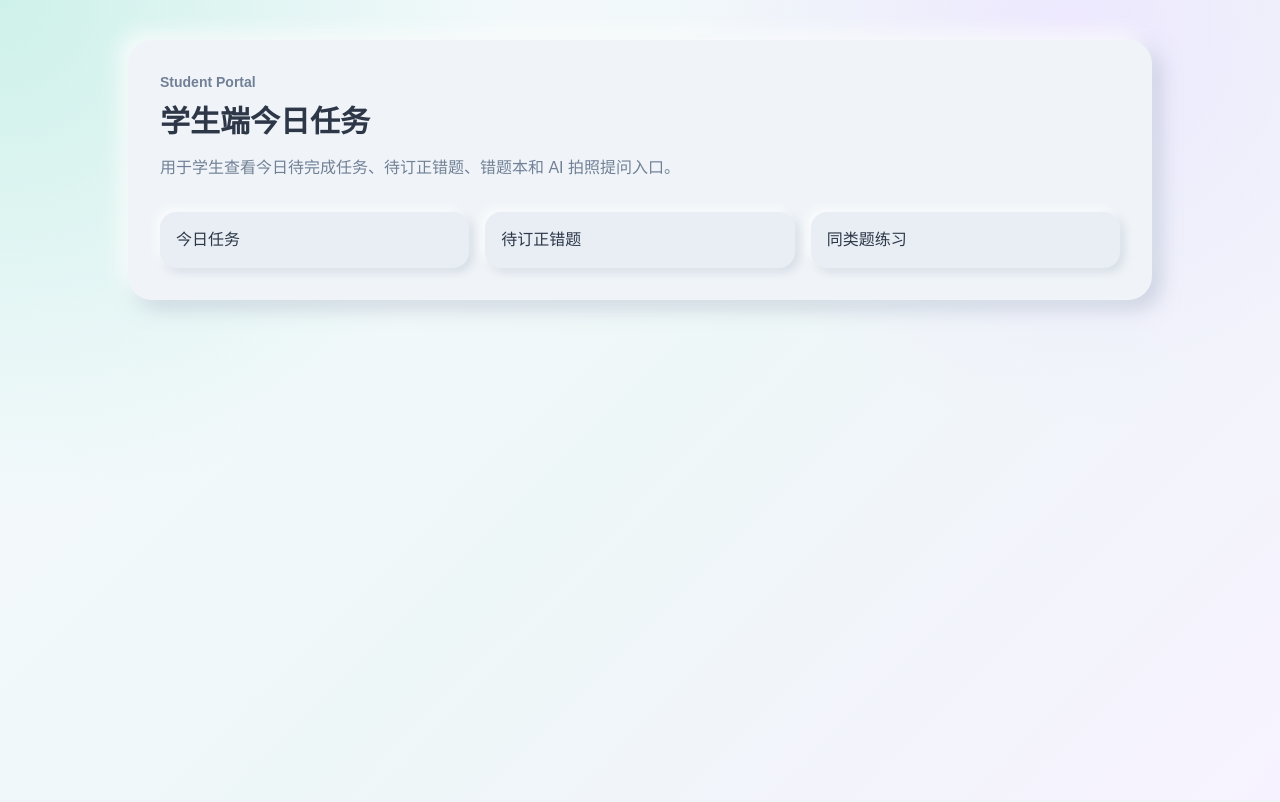
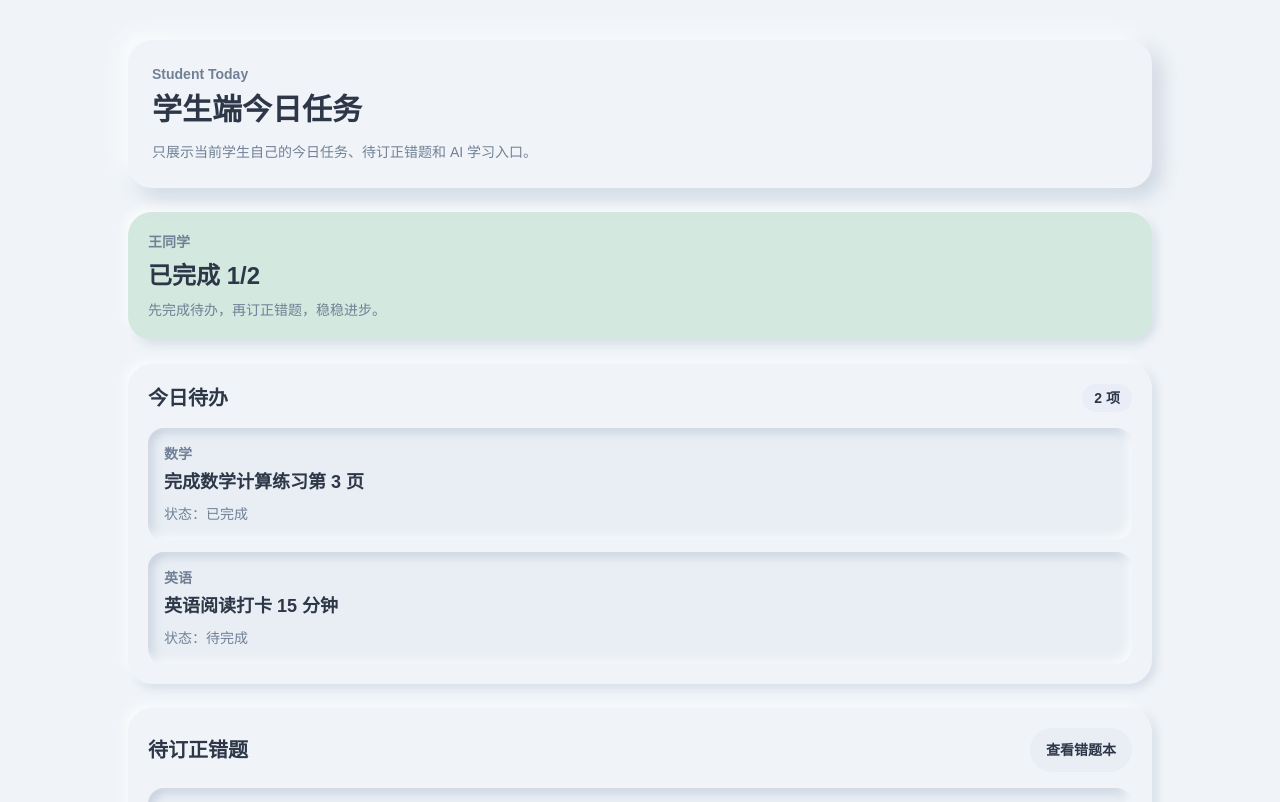
Before and after one commit to yyshi127/After_Class, a Next.js app: page /student in a window 1280 px wide. Shown: the top 802 px of the page. Built offline with nearby package versions, Linux system fonts and the light colour scheme.

Commit message:
feat(ui): add student today tasks page

```diff
--- a/app/student/page.tsx
+++ b/app/student/page.tsx
@@ -1,12 +1,84 @@
-import { RoleShell } from '@/components/role-shell';
+import { StudentTodayTasksPage } from '@/components/student/student-today-tasks-page';
+import { getStudentTodayTaskSummary, type StudentTodayMistakeSource, type StudentTodayTaskSource } from '@/domain/student/today-tasks';
+
+const demoStudent = {
+  id: 'demo-student-user-wang',
+  role: 'STUDENT' as const,
+};
+
+const demoTasks: StudentTodayTaskSource[] = [
+  {
+    id: 'task-math-calculation',
+    campusId: 'demo-campus-east',
+    classId: 'demo-class-east-g3',
+    studentId: 'demo-student-profile-wang',
+    studentUserId: 'demo-student-user-wang',
+    title: '完成数学计算练习第 3 页',
+    subject: '数学',
+    status: 'COMPLETED',
+  },
+  {
+    id: 'task-english-reading',
+    campusId: 'demo-campus-east',
+    classId: 'demo-class-east-g3',
+    studentId: 'demo-student-profile-wang',
+    studentUserId: 'demo-student-user-wang',
+    title: '英语阅读打卡 15 分钟',
+    subject: '英语',
+    status: 'PENDING',
+  },
+  {
+    id: 'task-other-student',
+    campusId: 'demo-campus-east',
+    classId: 'demo-class-east-g3',
+    studentId: 'demo-student-profile-li',
+    studentUserId: 'demo-student-user-li',
+    title: '其他同学的语文背诵',
+    subject: '语文',
+    status: 'PENDING',
+  },
+];
+
+const demoMistakes: StudentTodayMistakeSource[] = [
+  {
+    id: 'mistake-wang-multiply',
+    campusId: 'demo-campus-east',
+    classId: 'demo-class-east-g3',
+    studentId: 'demo-student-profile-wang',
+    studentUserId: 'demo-student-user-wang',
+    subject: '数学',
+    knowledgePoint: '两位数乘法',
+    correctionStatus: 'PENDING_CORRECTION',
+  },
+  {
+    id: 'mistake-wang-punctuation',
+    campusId: 'demo-campus-east',
+    classId: 'demo-class-east-g3',
+    studentId: 'demo-student-profile-wang',
+    studentUserId: 'demo-student-user-wang',
+    subject: '语文',
+    knowledgePoint: '标点使用',
+    correctionStatus: 'CORRECTED',
+  },
+  {
+    id: 'mistake-li-sentence',
+    campusId: 'demo-campus-east',
+    classId: 'demo-class-east-g3',
+    studentId: 'demo-student-profile-li',
+    studentUserId: 'demo-student-user-li',
+    subject: '语文',
+    knowledgePoint: '其他同学的病句修改',
+    correctionStatus: 'PENDING_CORRECTION',
+  },
+];
 
 export default function StudentPage() {
-  return (
-    <RoleShell
-      label="Student Portal"
-      title="学生端今日任务"
-      description="用于学生查看今日待完成任务、待订正错题、错题本和 AI 拍照提问入口。"
-      highlights={["今日任务", "待订正错题", "同类题练习"]}
-    />
-  );
+  const summary = getStudentTodayTaskSummary({
+    actor: demoStudent,
+    studentName: '王同学',
+    tasks: demoTasks,
+    mistakes: demoMistakes,
+  });
+
+  return <StudentTodayTasksPage summary={summary} />;
 }
--- /dev/null
+++ b/components/student/student-today-tasks-page.tsx
@@ -0,0 +1,71 @@
+import { formatStudentTaskStatus, type StudentTodayTaskSummary } from '@/domain/student/today-tasks';
+
+export function StudentTodayTasksPage({ summary }: { summary: StudentTodayTaskSummary }) {
+  return (
+    <main aria-label="学生今日任务页" className="min-h-screen overflow-x-hidden bg-background px-4 py-6 text-foreground sm:px-6 sm:py-10">
+      <section className="mx-auto grid max-w-5xl gap-5 sm:gap-6">
+        <div className="rounded-neu bg-surface p-5 shadow-neu sm:p-6">
+          <p className="text-sm font-semibold text-muted">Student Today</p>
+          <h1 className="mt-2 font-heading text-3xl font-bold">学生端今日任务</h1>
+          <p className="mt-3 text-sm leading-6 text-muted">只展示当前学生自己的今日任务、待订正错题和 AI 学习入口。</p>
+        </div>
+
+        <section aria-label="今日完成进度" className="rounded-3xl bg-mint/40 p-5 shadow-neu-sm">
+          <p className="text-sm font-semibold text-muted">{summary.studentName}</p>
+          <h2 className="mt-2 text-2xl font-bold">{summary.progressLabel}</h2>
+          <p className="mt-2 text-sm text-muted">{summary.encouragement}</p>
+        </section>
+
+        <section aria-label="今日待办任务" className="rounded-3xl bg-surface p-5 shadow-neu-sm">
+          <div className="flex flex-wrap items-center justify-between gap-3">
+            <h2 className="text-xl font-bold">今日待办</h2>
+            <span className="rounded-full bg-lavender/50 px-3 py-1 text-sm font-semibold">{summary.tasks.length} 项</span>
+          </div>
+          <div className="mt-4 grid gap-3">
+            {summary.tasks.length === 0 ? (
+              <p className="rounded-2xl bg-surfaceAlt p-4 text-sm text-muted">今日暂无任务。</p>
+            ) : (
+              summary.tasks.map((task) => (
+                <article key={task.id} className="rounded-2xl bg-surfaceAlt p-4 shadow-neu-inset">
+                  <p className="text-sm font-semibold text-muted">{task.subject}</p>
+                  <h3 className="mt-1 text-lg font-bold">{task.title}</h3>
+                  <p className="mt-2 text-sm text-muted">状态：{formatStudentTaskStatus(task.status)}</p>
+                </article>
+              ))
+            )}
+          </div>
+        </section>
+
+        <section aria-label="待订正错题" className="rounded-3xl bg-surface p-5 shadow-neu-sm">
+          <div className="flex flex-wrap items-center justify-between gap-3">
+            <h2 className="text-xl font-bold">待订正错题</h2>
+            <a className="inline-flex min-h-11 items-center rounded-full bg-surfaceAlt px-4 py-2 text-sm font-semibold" href="/student/mistake-book">
+              查看错题本
+            </a>
+          </div>
+          <div className="mt-4 grid gap-3">
+            {summary.pendingCorrections.length === 0 ? (
+              <p className="rounded-2xl bg-surfaceAlt p-4 text-sm text-muted">暂无待订正错题。</p>
+            ) : (
+              summary.pendingCorrections.map((mistake) => (
+                <article key={mistake.id} className="rounded-2xl bg-surfaceAlt p-4 shadow-neu-inset">
+                  <p className="text-sm font-semibold text-muted">{mistake.subject}</p>
+                  <h3 className="mt-1 text-lg font-bold">{mistake.knowledgePoint}</h3>
+                  <p className="mt-2 text-sm text-muted">订正状态：待订正</p>
+                </article>
+              ))
+            )}
+          </div>
+        </section>
+
+        <section aria-label="AI 学习入口" className="rounded-3xl bg-peach/40 p-5 shadow-neu-sm">
+          <h2 className="text-xl font-bold">{summary.aiLearningEntryLabel}</h2>
+          <p className="mt-2 text-sm leading-6 text-muted">可以拍照提问、查看错题讲解和生成同类题练习；学习建议仅作辅助。</p>
+          <button className="mt-4 min-h-11 rounded-full bg-primary px-5 py-3 text-sm font-semibold text-primary-foreground shadow-soft" type="button">
+            拍照提问
+          </button>
+        </section>
+      </section>
+    </main>
+  );
+}
--- /dev/null
+++ b/domain/student/today-tasks.ts
@@ -0,0 +1,78 @@
+import { canAccessStudent, type PermissionActor } from '@/domain/auth/permissions';
+import type { MistakeCorrectionStatus } from '@/domain/mistake-book/mistake-book-item';
+
+export type StudentTodayTaskSource = {
+  id: string;
+  campusId: string;
+  classId: string;
+  studentId: string;
+  studentUserId: string;
+  title: string;
+  subject: string;
+  status: 'COMPLETED' | 'PENDING' | 'PENDING_CORRECTION';
+};
+
+export type StudentTodayMistakeSource = {
+  id: string;
+  campusId: string;
+  classId: string;
+  studentId: string;
+  studentUserId: string;
+  subject: string;
+  knowledgePoint: string;
+  correctionStatus: MistakeCorrectionStatus;
+};
+
+export type StudentTodayTaskSummary = {
+  studentName: string;
+  completedCount: number;
+  totalCount: number;
+  progressLabel: string;
+  encouragement: string;
+  tasks: StudentTodayTaskSource[];
+  pendingCorrections: StudentTodayMistakeSource[];
+  aiLearningEntryLabel: string;
+};
+
+export function getStudentTodayTaskSummary({
+  actor,
+  studentName,
+  tasks,
+  mistakes,
+}: {
+  actor: PermissionActor;
+  studentName: string;
+  tasks: readonly StudentTodayTaskSource[];
+  mistakes: readonly StudentTodayMistakeSource[];
+}): StudentTodayTaskSummary {
+  const visibleTasks = tasks.filter((task) => canAccessStudent(actor, toStudentAccessTarget(task)));
+  const visibleMistakes = mistakes.filter((mistake) => canAccessStudent(actor, toStudentAccessTarget(mistake)));
+  const completedCount = visibleTasks.filter((task) => task.status === 'COMPLETED').length;
+  const totalCount = visibleTasks.length;
+
+  return {
+    studentName,
+    completedCount,
+    totalCount,
+    progressLabel: totalCount === 0 ? '今日暂无任务' : `已完成 ${completedCount}/${totalCount}`,
+    encouragement: completedCount === totalCount && totalCount > 0 ? '今天保持得很好，继续巩固错题。' : '先完成待办，再订正错题，稳稳进步。',
+    tasks: visibleTasks,
+    pendingCorrections: visibleMistakes.filter((mistake) => mistake.correctionStatus === 'PENDING_CORRECTION'),
+    aiLearningEntryLabel: 'AI 学习助手',
+  };
+}
+
+function toStudentAccessTarget(item: StudentTodayTaskSource | StudentTodayMistakeSource) {
+  return {
+    id: item.studentId,
+    campusId: item.campusId,
+    classId: item.classId,
+    userId: item.studentUserId,
+  };
+}
+
+export function formatStudentTaskStatus(status: StudentTodayTaskSource['status']): string {
+  if (status === 'COMPLETED') return '已完成';
+  if (status === 'PENDING_CORRECTION') return '待订正';
+  return '待完成';
+}
```
Also changed, not shown: 3 other files (tests, documents, lock files or other folders).
